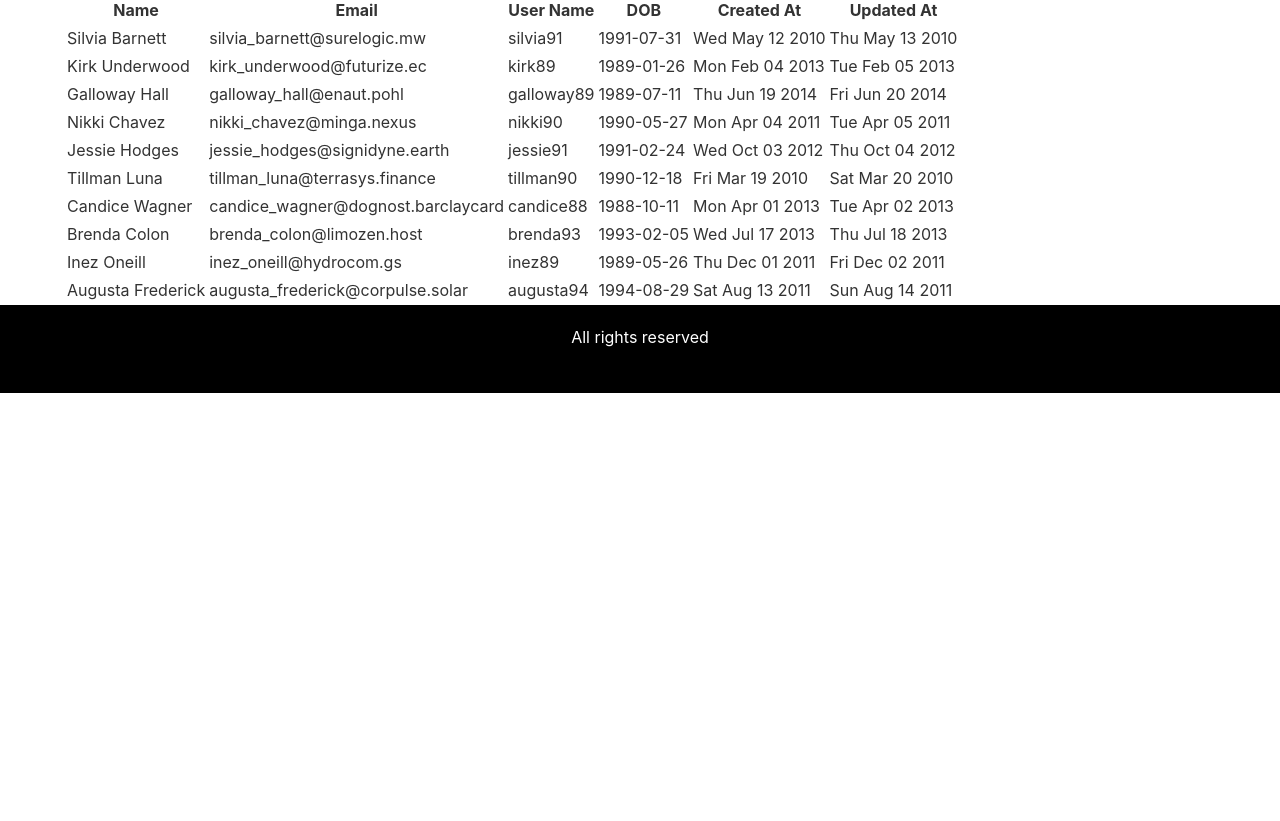
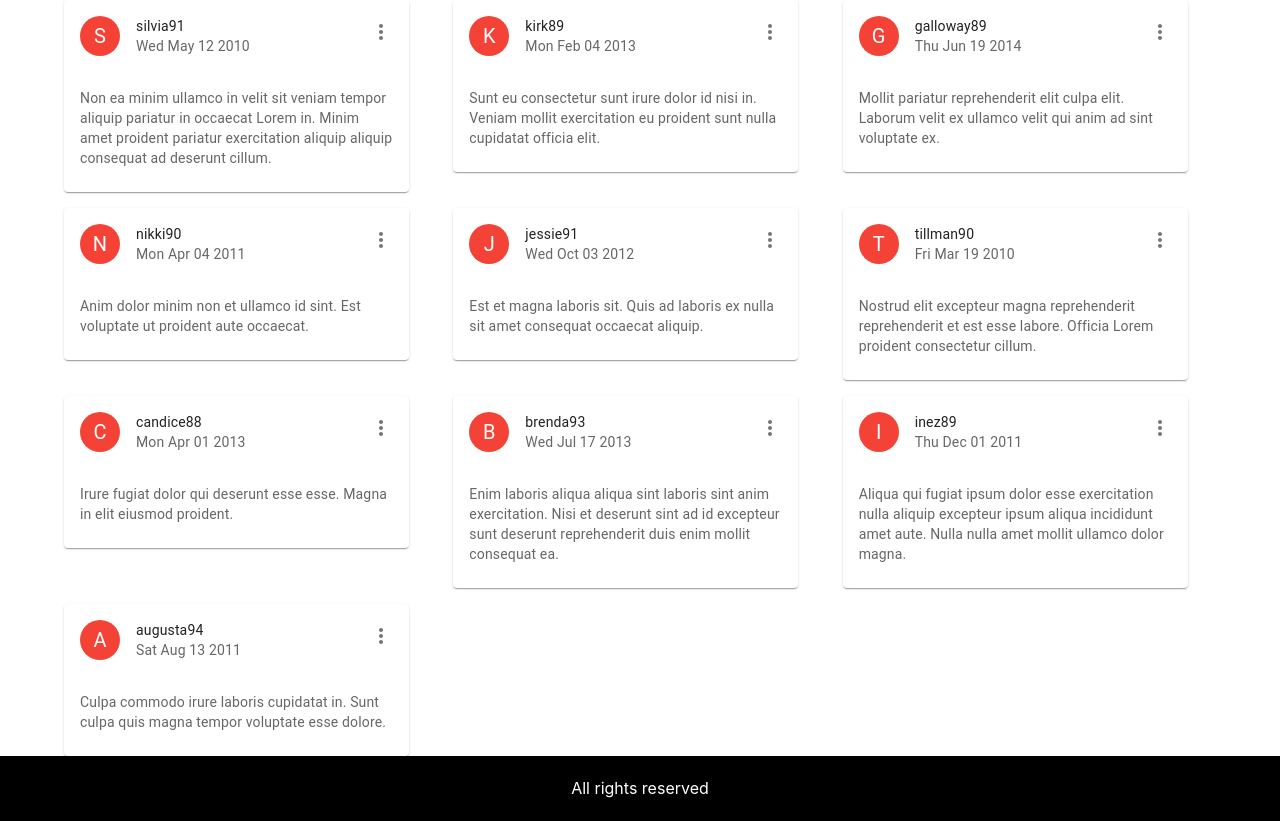
Before and after one commit to Shaharyar-saleem/gatsby-blog, a Gatsby site: page / in a window 1280 px wide. Shown: the part 240-1061 px from the top of the page. Before the commit the page ends 800 px from the top, so only its background shows below. Built offline with nearby package versions, Linux system fonts and the light colour scheme; Gatsby itself is replaced by a stand-in of ours.

Commit message:
feat: profile cards added

```diff
--- /dev/null
+++ b/src/components/card.js
@@ -0,0 +1,57 @@
+import * as React from 'react';
+import { styled } from '@mui/material/styles';
+import Card from '@mui/material/Card';
+import CardHeader from '@mui/material/CardHeader';
+import CardMedia from '@mui/material/CardMedia';
+import CardContent from '@mui/material/CardContent';
+import CardActions from '@mui/material/CardActions';
+import Collapse from '@mui/material/Collapse';
+import Avatar from '@mui/material/Avatar';
+import IconButton from '@mui/material/IconButton';
+import Typography from '@mui/material/Typography';
+import { red } from '@mui/material/colors';
+import MoreVertIcon from '@material-ui/icons/MoreVert';
+
+// const ExpandMore = styled((props) => {
+//   const { name, email, userName, dob, createdAt, updatedAt } = props;
+//   return ;
+// })(({ theme, expand }) => ({
+//   transform: !expand ? 'rotate(0deg)' : 'rotate(180deg)',
+//   marginLeft: 'auto',
+//   transition: theme.transitions.create('transform', {
+//     duration: theme.transitions.duration.shortest,
+//   }),
+// }));
+
+export default function RecipeReviewCard(props) {
+    const { name, email, userName, dob, createdAt, updatedAt, about } = props;
+    const [expanded, setExpanded] = React.useState(false);
+
+  const handleExpandClick = () => {
+    setExpanded(!expanded);
+  };
+
+  return (
+    <Card sx={{ maxWidth: 345 }}>
+      <CardHeader
+        avatar={
+          <Avatar sx={{ bgcolor: red[500] }} aria-label="recipe">
+            {name.slice(0,1)}
+          </Avatar>
+        }
+        action={
+          <IconButton aria-label="settings">
+            <MoreVertIcon />
+          </IconButton>
+        }
+        title={userName}
+        subheader={createdAt}
+      />
+      <CardContent>
+        <Typography variant="body2" color="text.secondary">
+          {about}
+        </Typography>
+      </CardContent>
+    </Card>
+  );
+}
--- a/src/components/userProfile.js
+++ b/src/components/userProfile.js
@@ -1,5 +1,7 @@
 import React from "react"
 import { Link, useStaticQuery, graphql } from "gatsby"
+import Card from "./card"
+import { Grid, Typography } from "@mui/material"
 
 const UserProfile = () => {
   const data = useStaticQuery(graphql`
@@ -24,33 +26,29 @@ const UserProfile = () => {
     }
   `)
   return (
-    <div>
-      <h1>All user profiles</h1>
-      <table>
-          <tr>
-              <th>Name</th>
-              <th>Email</th>
-              <th>User Name</th>
-              <th>DOB</th>
-              <th>Created At</th>
-              <th>Updated At</th>
-          </tr>
-      {data.allIndexJson.edges.map((user, key)=>{
-          console.log("inside:", user.node)
-        return(
-            <tr key={key}>
-                <td>{user.node.profile.name}</td>
-                <td>{user.node.email}</td>
-                <td>{user.node.username}</td>
-                <td>{user.node.profile.dob}</td>
-                <td>{new Date(user.node.createdAt).toDateString()}</td>
-                <td>{new Date(user.node.updatedAt).toDateString()}</td>
-
-            </tr>
+    <Grid container spacing={2}>
+      <Grid item xs={12}>
+        <Typography variant="h3" component="h2" mt={2} align="center">
+           Profile of All Users
+        </Typography>
+      </Grid>
+      {data.allIndexJson.edges.map((user, key) => {
+        return (
+          <Grid item xs={4}>
+            <Card
+              mt={2}
+              name={user.node.profile.name}
+              email={user.node.email}
+              userName={user.node.username}
+              dob={user.node.profile.dob}
+              about={user.node.profile.about}
+              createdAt={new Date(user.node.createdAt).toDateString()}
+              updatedAt={new Date(user.node.updatedAt).toDateString()}
+            />
+          </Grid>
         )
       })}
-       </table>
-    </div>
+    </Grid>
   )
 }
 
```
